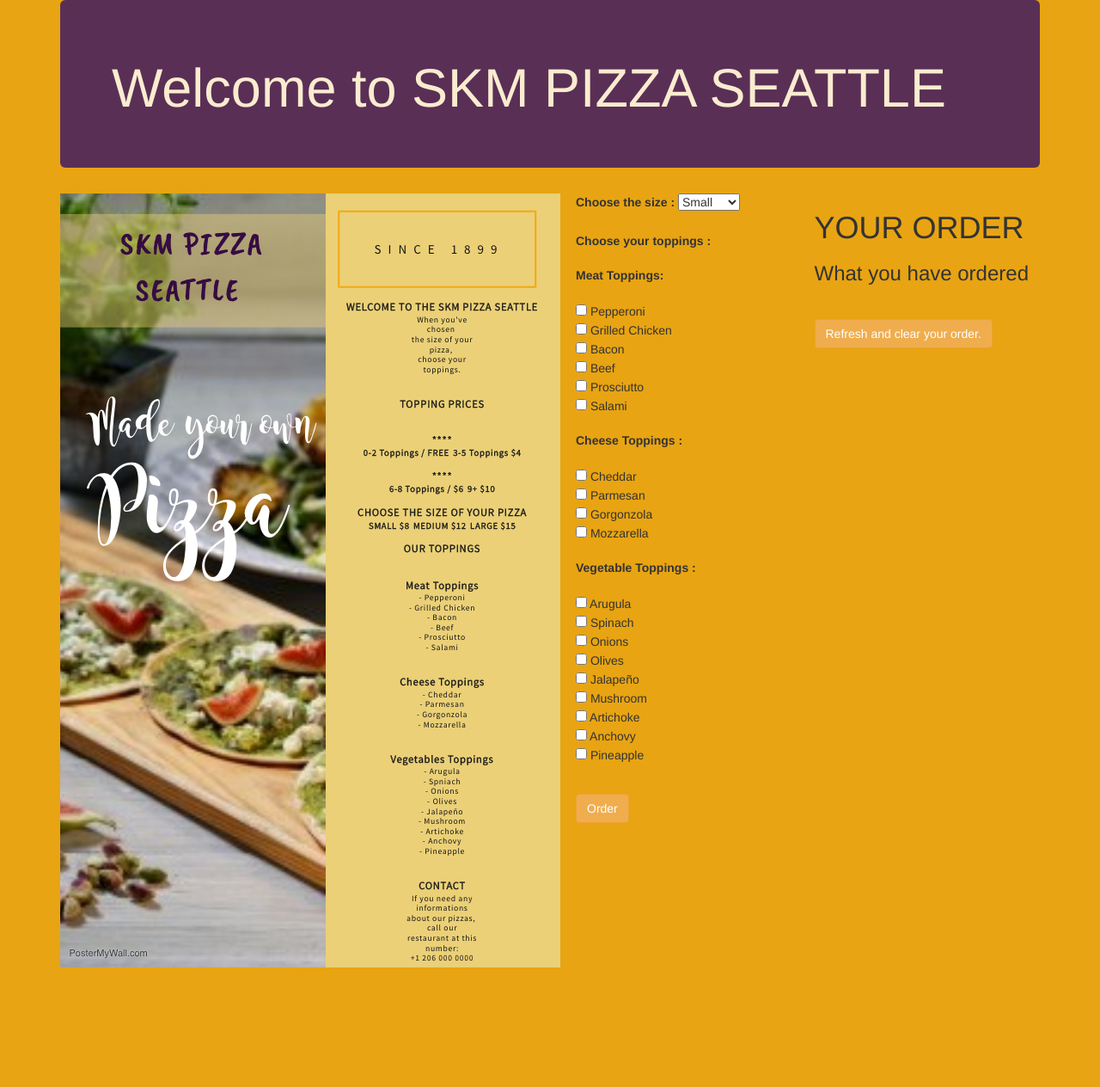
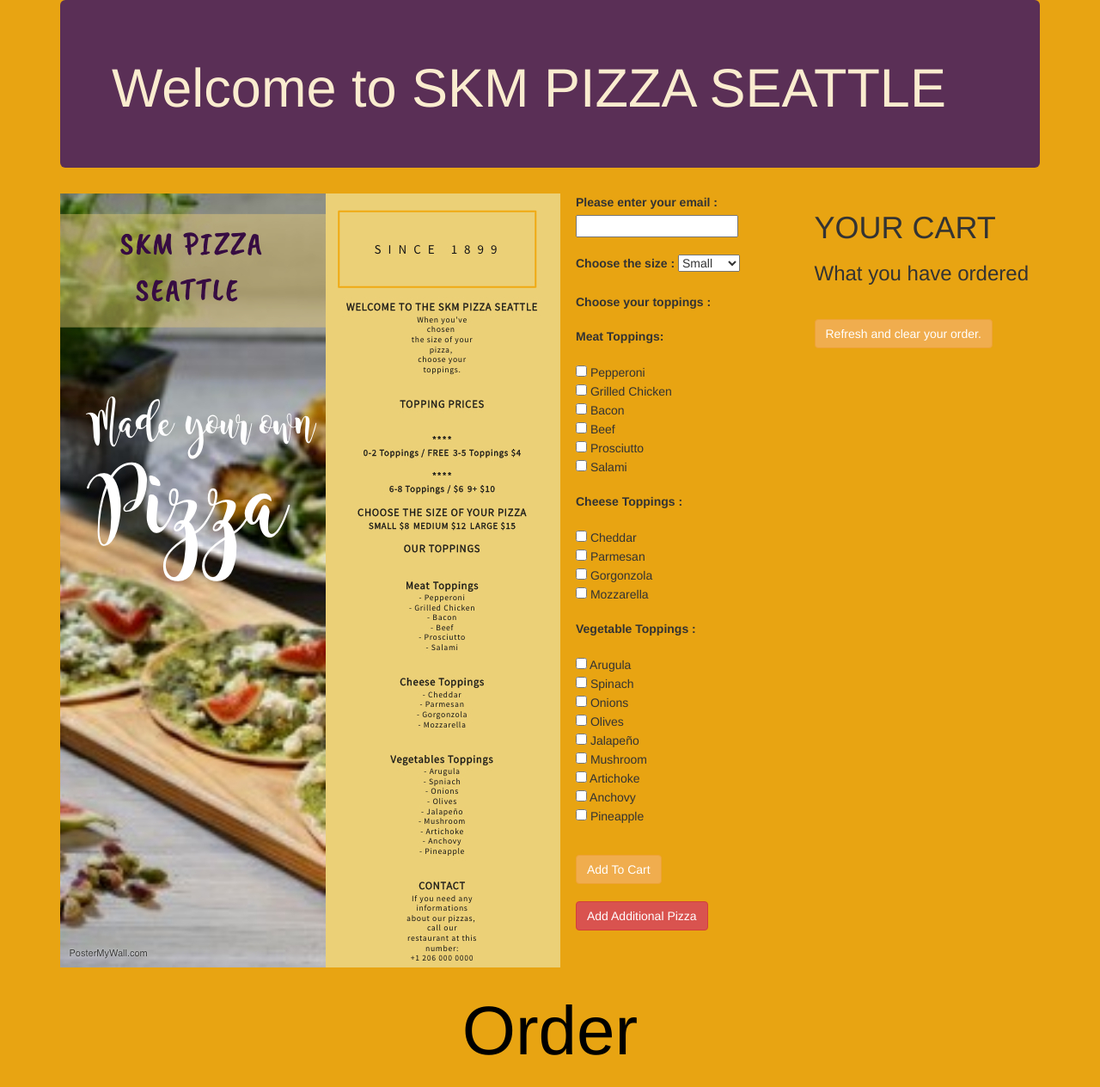
Before and after one commit to sabrinamianne/order-pizza, a plain HTML site: page index.html in a window 1280 px wide. Shown: the whole page at 86% size. Before the commit the page ends 1135 px from the top, so only its background shows below. Drawn offline with Linux system fonts and the light colour scheme.

Commit message:
Finish the last details for the order

```diff
--- a/css/styles.css
+++ b/css/styles.css
@@ -15,3 +15,17 @@ body {
 #formOne {
   margin-left: 15px;
 }
+
+.linkOrder a {
+  font-size: 80px;
+  font-family: Times,inherit;
+  color: black;
+}
+.linkOrder a:hover{
+  color: red ;
+  text-decoration: underline;
+}
+
+.linkOrder {
+  text-align: center;
+}
--- a/index.html
+++ b/index.html
@@ -25,6 +25,8 @@
         </div>
         <div class="col-md-3">
           <form id="formOne">
+            <label for="userEmail">Please enter your email :</label>
+            <input type ="email" name="userEmail"><br><br>
             <label for="size">Choose the size : </label>
             <select id="size">
               <option value="small">Small</option>
@@ -58,11 +60,12 @@
               <input type="checkbox" name="topping" value="Pineapple"> Pineapple <br><br>
               </p>
             </div>
-            <button type="submit" class="btn btn-warning"> Order </button>
+            <button type="submit" class="btn btn-warning"> Add To Cart </button><br><br>
+            <input class="btn btn-danger" type="button" name="clear_form" value=" Add Additional Pizza" onClick="this.form.reset()"/>
           </form>
         </div>
         <div class="col-md-3">
-          <h1> YOUR ORDER </h1>
+          <h1> YOUR CART </h1>
           <h3 id="head3"> What you have ordered </h3><br>
             <ol id="olFirstList">
             </ol>
@@ -72,9 +75,9 @@
     </div>
     <div class="container">
       <div class="row">
-        <div id="col-md-12">
-          <div class="resultOrderHidden">
-            <span class="resultOrder"></span>
+        <div class="col-md-12">
+          <div class="linkOrder">
+           <a href="order.html" class="btn bt-danger">Order</a>
           </div>
         </div>
       </div>
--- a/js/scripts.js
+++ b/js/scripts.js
@@ -3,6 +3,7 @@ function ListPizzas () {
   this.listOfPizzas = [],
   this.currentId = 0
 }
+
 // Prototype for add to an array every chocie of pizzas
 ListPizzas.prototype.addPizza = function(newpizza) {
   newpizza.id = this.assignId();
@@ -57,7 +58,7 @@ function displayPizzasDetails(listPizzasToDisplay) {
   var pizzaDisplayList = $("ol#olFirstList");
   var htmlForPizzasInfo = "";
   listPizzasToDisplay.listOfPizzas.forEach(function(pizza) {
-  htmlForPizzasInfo += "<li id=" + pizza.id  + ">" +"Size of your Pizza:   "+ pizza.size + "            Topping :     " + pizza.topping + "        Price of your Pizza :       " +pizza.price+ "$"+"</li>";
+  htmlForPizzasInfo += "<li id=" + pizza.id  + ">" +"Size of your Pizza:   "+ pizza.size + "            Topping :     " + pizza.topping + "        Price of your Pizza :       " +pizza.price+ "$"+ "</li>";
 });
 pizzaDisplayList.html(htmlForPizzasInfo);
 };
@@ -70,6 +71,7 @@ $(document).ready(function() {
     var choiceUserSize = $("select#size").val();
     var varPrice = 0;
     var listToppings= [];
+    var amount = 0;
     // function to get in my empty array all toppings chose by the user for the pizza
     $("input:checkbox[name=topping]:checked").each(function(){
        var userchoice = $(this).val()
@@ -79,15 +81,7 @@ $(document).ready(function() {
      var newOrder =  new Pizza (listToppings,choiceUserSize,varPrice);
      // Call my prototype to get the price of the pizzas
      var priceResult = newOrder.getprice();
-
      listPizzas.addPizza(newOrder);
      displayPizzasDetails(listPizzas)
-
-     $("#resultOrder").text("Final price of the order")
-     $("#resultOrderHidden").show();
-
-
- console.log(priceResult + "$" + listPizzas.pizzas)
-
   });
 });
```
Also changed, not shown: order.html (added, +34 -0 lines), 1 other file.
